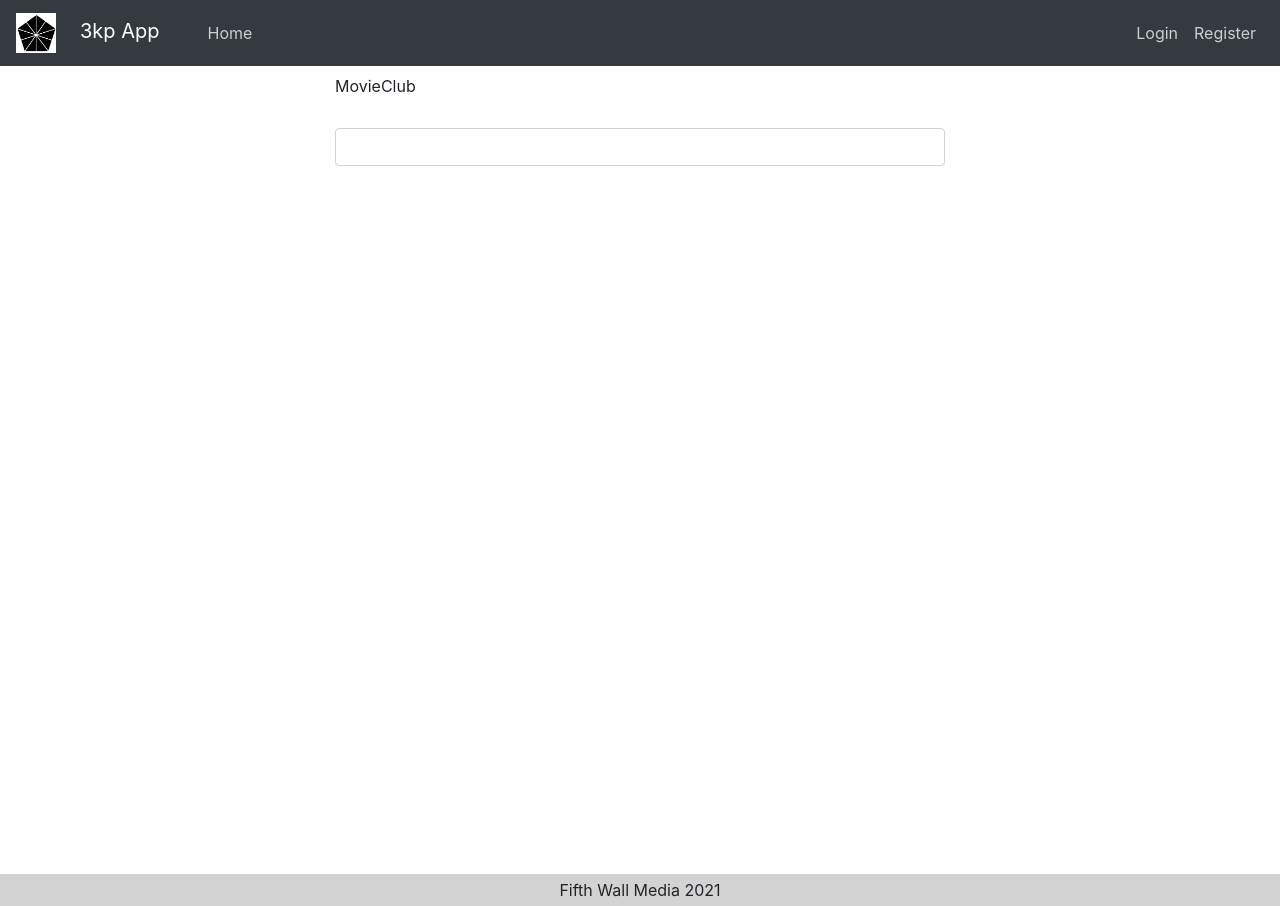
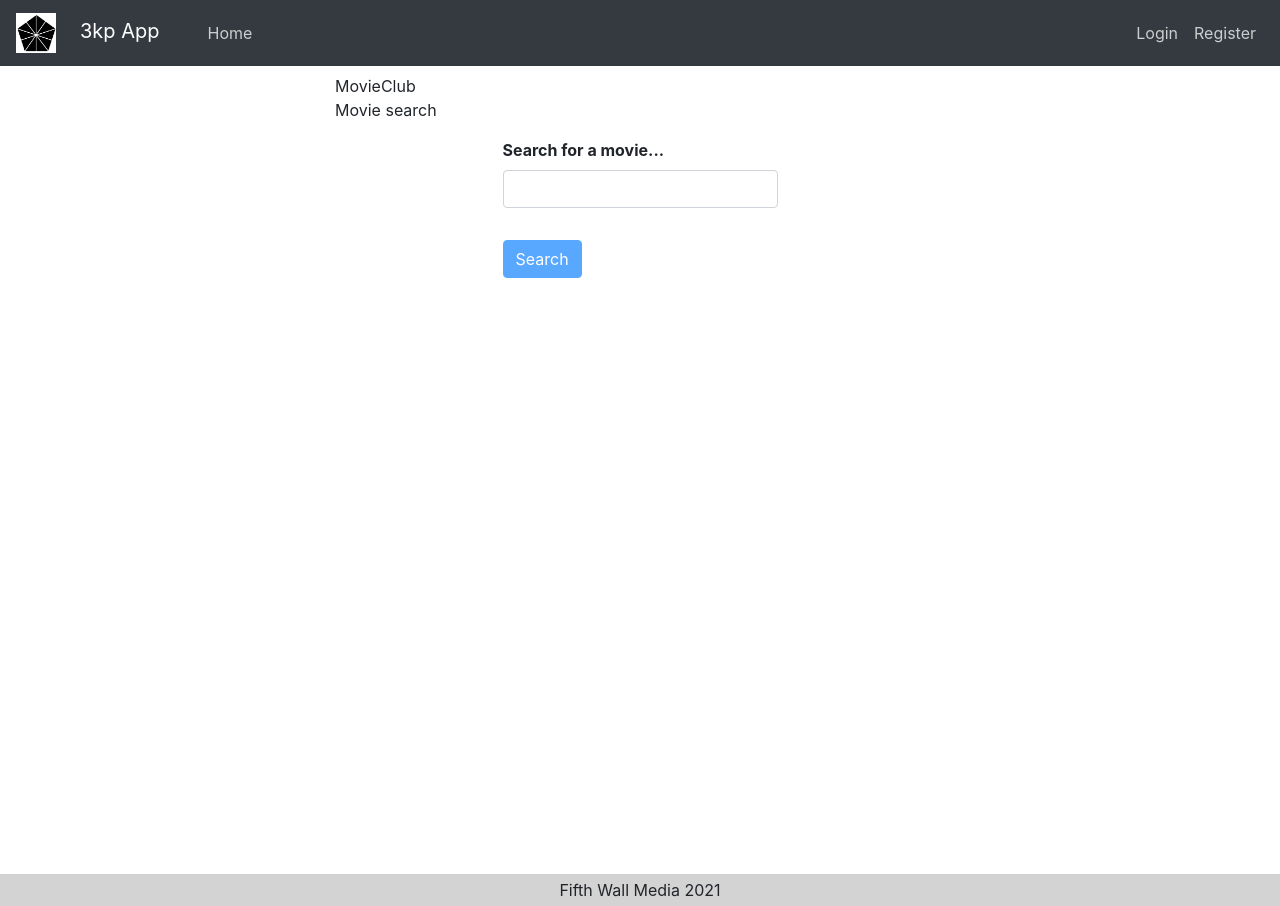
Before and after one commit to benskee/movieClub, a React (Create React App) app in the folder client/: page /movieClub in a window 1280 px wide. Built offline with nearby package versions, Linux system fonts and the light colour scheme; no server answers.

Commit message:
added get from movie api

```diff
--- a/client/src/components/movieClub/MovieSearch.js
+++ b/client/src/components/movieClub/MovieSearch.js
@@ -1,12 +1,48 @@
-import React from 'react'
-import Input from '../common/Input';
+import React from 'react';
+import axios from 'axios';
+import Joi from 'joi-browser';
+import Form from './../common/Form';
 
-function MovieSearch() {
-  return (
-    <>
-    <Input />
-    </>
-  )
+export default class MovieSearch extends Form {
+        state = {
+        data: {search: ""},
+        errors: {},
+        movies: {}
+    }
+
+    schema = {
+        search: Joi.string()
+    }
+
+    doSubmit = () => {
+        const movie = this.state.data.search
+        const api_key = process.env.REACT_APP_MOVIE_API_KEY;
+        let movieData = [];
+
+        axios.get(`https://api.themoviedb.org/3/search/movie?api_key=${api_key}&language=en-US&query=${movie}&include_adult=true`, {transformRequest: (data, headers) => {
+            delete headers.common['x-auth-token'];
+            return data;
+        }})
+        .then(res => {
+            console.log(res.data.results)
+            movieData.push(res.data.results[0])
+            this.setState({
+                movies: movieData
+            })
+        })
+
+        console.log(this.state.movies)
+    }
+
+    render() {
+        return (
+            <>
+                <br/> Movie search
+                <form onSubmit={this.handleSubmit} className="col-6 m-auto">
+                    {this.renderInput('search', 'Search for a movie...')}
+                    {this.renderButton('Search')}
+                </form>
+            </>
+        )
+    }
 }
-
-export default MovieSearch
```
